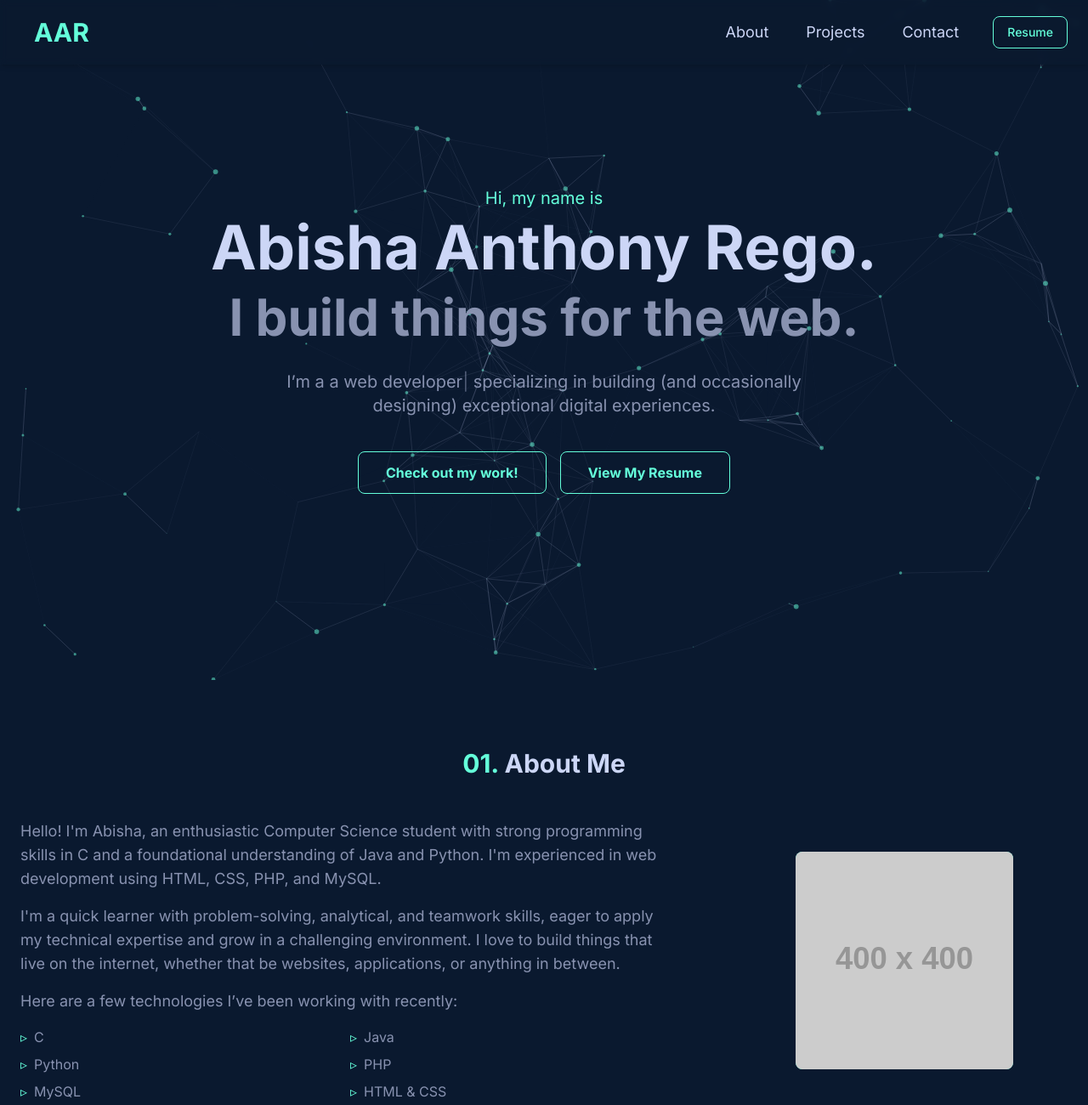
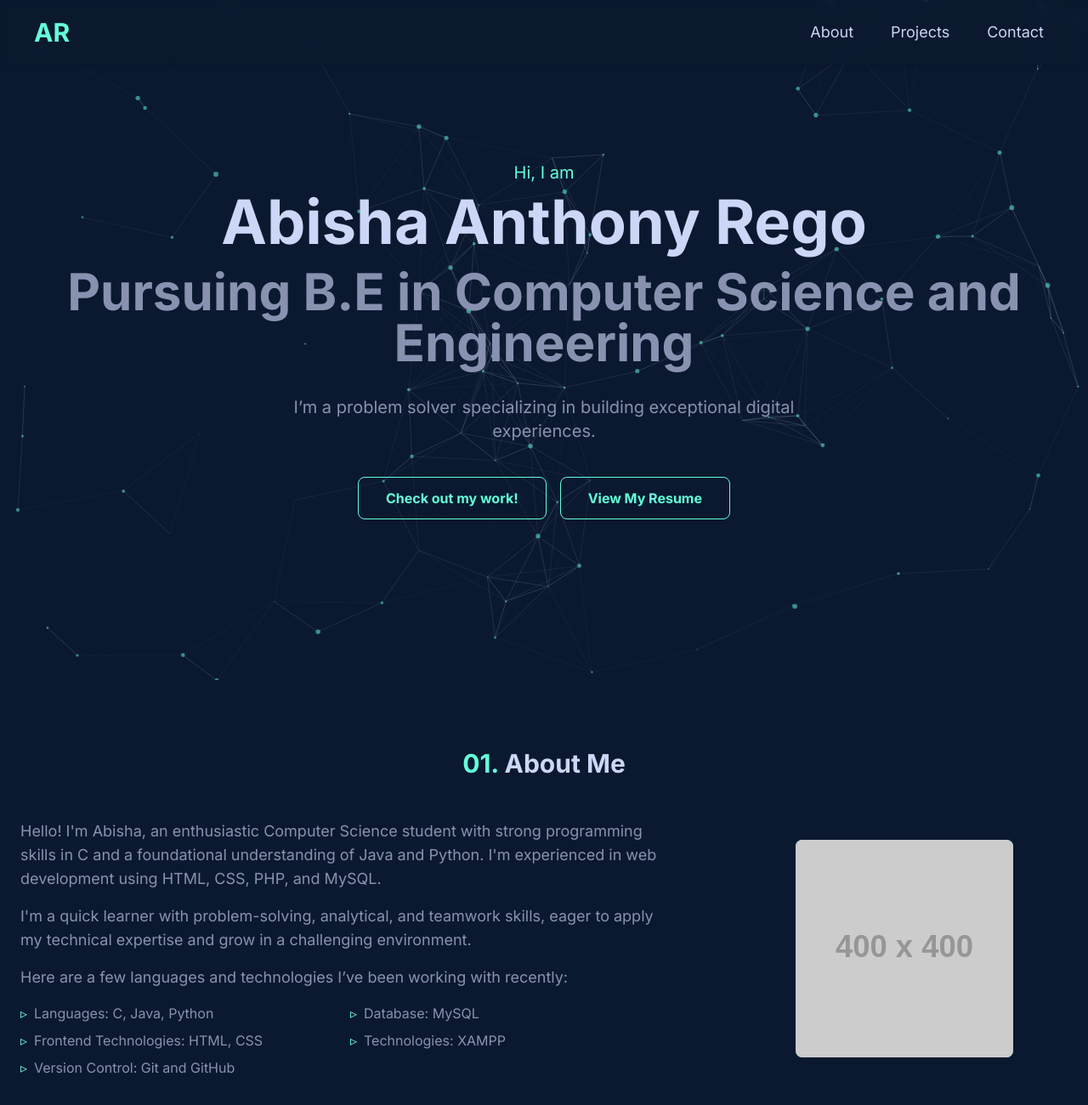
Before and after one commit to abisharego/abisharego.github.io, a plain HTML site: page index.html in a window 1280 px wide. Shown: the top 1300 px of the page at 85% size. Drawn offline with nearby package versions, Linux system fonts and the light colour scheme; placeholder pictures from the web are drawn by us.

Commit message:
Portfolio

```diff
--- a/index.html
+++ b/index.html
@@ -3,7 +3,7 @@
 <head>
     <meta charset="UTF-8">
     <meta name="viewport" content="width=device-width, initial-scale=1.0">
-    <title>Abisha Anthony Rego - Personal Portfolio</title>
+    <title>Abisha Anthony Rego - Portfolio</title>
     <script src="https://cdn.tailwindcss.com"></script>
     <link rel="preconnect" href="https://fonts.googleapis.com">
     <link rel="preconnect" href="https://fonts.gstatic.com" crossorigin>
@@ -76,8 +76,8 @@
     <header class="bg-[#0a192f]/80 backdrop-blur-sm fixed w-full z-30 top-0 text-white shadow-md">
         <div class="w-full container mx-auto flex flex-wrap items-center justify-between mt-0 py-4 px-6">
             <div class="pl-4 flex items-center">
-                <a class="text-[#64ffda] no-underline hover:no-underline font-bold text-2xl lg:text-3xl" href="#">
-                    AAR
+                <a class="text-[#64ffda] no-underline hover:no-underline font-bold text-2xl lg:text-3xl" href="#home">
+                    AR
                 </a>
             </div>
             <div class="block lg:hidden pr-4">
@@ -90,9 +90,7 @@
                     <li class="mr-3"><a class="nav-link inline-block py-2 px-4 text-[#ccd6f6] hover:text-[#64ffda] transition-colors duration-300" href="#about">About</a></li>
                     <li class="mr-3"><a class="nav-link inline-block py-2 px-4 text-[#ccd6f6] hover:text-[#64ffda] transition-colors duration-300" href="#projects">Projects</a></li>
                     <li class="mr-3"><a class="nav-link inline-block py-2 px-4 text-[#ccd6f6] hover:text-[#64ffda] transition-colors duration-300" href="#contact">Contact</a></li>
-                    <li class="ml-3">
-                        <a class="inline-block border border-[#64ffda] text-[#64ffda] font-medium py-2 px-4 rounded-lg hover:bg-[#64ffda]/10 transition-all duration-300 ease-in-out text-sm" href="Abisha Anthony Rego - Resume.pdf" target="_blank" rel="noopener noreferrer">Resume</a>
-                    </li>
+
                 </ul>
             </div>
         </div>
@@ -103,10 +101,10 @@
         <section id="home" class="relative min-h-screen flex items-center justify-center">
             <div id="particles-js"></div>
             <div class="content-z container mx-auto text-center px-6">
-                <p class="text-[#64ffda] text-lg md:text-xl mb-2">Hi, my name is</p>
-                <h1 class="text-4xl md:text-7xl font-bold text-[#ccd6f6] mb-4">Abisha Anthony Rego.</h1>
-                <h2 class="text-3xl md:text-6xl font-bold text-[#8892b0] mb-8">I build things for the web.</h2>
-                <p class="text-lg md:text-xl max-w-2xl mx-auto text-[#8892b0]">I’m a <span id="typed-text"></span> specializing in building (and occasionally designing) exceptional digital experiences.</p>
+                <p class="text-[#64ffda] text-lg md:text-xl mb-2">Hi, I am</p>
+                <h1 class="text-4xl md:text-7xl font-bold text-[#ccd6f6] mb-4">Abisha Anthony Rego</h1>
+                <h2 class="text-3xl md:text-6xl font-bold text-[#8892b0] mb-8">Pursuing B.E in Computer Science and Engineering</h2>
+                <p class="text-lg md:text-xl max-w-2xl mx-auto text-[#8892b0]">I’m <span id="typed-text"></span>specializing in building exceptional digital experiences.</p>
                 <div class="flex flex-col sm:flex-row justify-center items-center gap-4 mt-10">
                     <a href="#projects" class="w-full sm:w-auto bg-transparent border border-[#64ffda] text-[#64ffda] font-bold py-3 px-8 rounded-lg hover:bg-[#64ffda]/10 transition-all duration-300 ease-in-out">
                         Check out my work!
@@ -128,22 +126,21 @@
                            Hello! I'm Abisha, an enthusiastic Computer Science student with strong programming skills in C and a foundational understanding of Java and Python. I'm experienced in web development using HTML, CSS, PHP, and MySQL.
                         </p>
                         <p class="text-[#8892b0] mb-4 text-lg">
-                           I'm a quick learner with problem-solving, analytical, and teamwork skills, eager to apply my technical expertise and grow in a challenging environment. I love to build things that live on the internet, whether that be websites, applications, or anything in between.
+                           I'm a quick learner with problem-solving, analytical, and teamwork skills, eager to apply my technical expertise and grow in a challenging environment.
                         </p>
-                        <p class="text-[#8892b0] text-lg">Here are a few technologies I’ve been working with recently:</p>
+                        <p class="text-[#8892b0] text-lg">Here are a few languages and technologies I’ve been working with recently:</p>
                         <ul class="grid grid-cols-2 gap-2 mt-4 text-[#8892b0]">
-                            <li class="flex items-center"><span class="text-[#64ffda] mr-2">▹</span>C</li>
-                            <li class="flex items-center"><span class="text-[#64ffda] mr-2">▹</span>Java</li>
-                            <li class="flex items-center"><span class="text-[#64ffda] mr-2">▹</span>Python</li>
-                            <li class="flex items-center"><span class="text-[#64ffda] mr-2">▹</span>PHP</li>
-                            <li class="flex items-center"><span class="text-[#64ffda] mr-2">▹</span>MySQL</li>
-                            <li class="flex items-center"><span class="text-[#64ffda] mr-2">▹</span>HTML & CSS</li>
+                            <li class="flex items-center"><span class="text-[#64ffda] mr-2">▹</span>Languages: C, Java, Python</li>
+                            <li class="flex items-center"><span class="text-[#64ffda] mr-2">▹</span>Database: MySQL</li>
+                            <li class="flex items-center"><span class="text-[#64ffda] mr-2">▹</span>Frontend Technologies: HTML, CSS</li>
+                            <li class="flex items-center"><span class="text-[#64ffda] mr-2">▹</span>Technologies: XAMPP</li>
+                            <li class="flex items-center"><span class="text-[#64ffda] mr-2">▹</span>Version Control: Git and GitHub</li>
                         </ul>
                     </div>
                     <div class="md:w-1/3">
                         <div class="relative group w-64 h-64 mx-auto">
                             <div class="absolute inset-0 bg-[#64ffda] rounded-lg transform transition-transform duration-300 group-hover:translate-x-2 group-hover:translate-y-2"></div>
-                            <img src="https://placehold.co/400x400/0a192f/ccd6f6?text=AAR" alt="Abisha Anthony Rego" class="rounded-lg w-full h-full object-cover relative z-10 grayscale group-hover:grayscale-0 transition-all duration-300">
+                            <img src="https://placehold.co/400x400/0a192f/ccd6f6?text=AR" alt="Abisha Anthony Rego" class="rounded-lg w-full h-full object-cover relative z-10 grayscale group-hover:grayscale-0 transition-all duration-300">
                         </div>
                     </div>
                 </div>
@@ -161,7 +158,7 @@
                             <div class="flex justify-between items-center mb-4">
                                 <svg xmlns="http://www.w3.org/2000/svg" class="h-8 w-8 text-[#64ffda]" fill="none" viewBox="0 0 24 24" stroke="currentColor"><path stroke-linecap="round" stroke-linejoin="round" stroke-width="2" d="M3 7v10a2 2 0 002 2h14a2 2 0 002-2V9a2 2 0 00-2-2h-6l-2-2H5a2 2 0 00-2 2z"></path></svg>
                                 <div class="flex space-x-4">
-                                    <a href="https://github.com/abisharego/Placement-Portal-PESITM" target="_blank" class="text-[#ccd6f6] hover:text-[#64ffda] transition-colors"><svg xmlns="http://www.w3.org/2000/svg" width="24" height="24" viewBox="0 0 24 24" fill="none" stroke="currentColor" stroke-width="2" stroke-linecap="round" stroke-linejoin="round"><path d="M9 19c-5 1.5-5-2.5-7-3m14 6v-3.87a3.37 3.37 0 0 0-.94-2.61c3.14-.35 6.44-1.54 6.44-7A5.44 5.44 0 0 0 20 4.77 5.07 5.07 0 0 0 19.91 1S18.73.65 16 2.48a13.38 13.38 0 0 0-7 0C6.27.65 5.09 1 5.09 1A5.07 5.07 0 0 0 5 4.77a5.44 5.44 0 0 0-1.5 3.78c0 5.42 3.3 6.61 6.44 7A3.37 3.37 0 0 0 9 18.13V22"></path></svg></a>
+                                    <a href="https://github.com/Apoorvaalur/Placement-portal-PESITM-" target="_blank" class="text-[#ccd6f6] hover:text-[#64ffda] transition-colors"><svg xmlns="http://www.w3.org/2000/svg" width="24" height="24" viewBox="0 0 24 24" fill="none" stroke="currentColor" stroke-width="2" stroke-linecap="round" stroke-linejoin="round"><path d="M9 19c-5 1.5-5-2.5-7-3m14 6v-3.87a3.37 3.37 0 0 0-.94-2.61c3.14-.35 6.44-1.54 6.44-7A5.44 5.44 0 0 0 20 4.77 5.07 5.07 0 0 0 19.91 1S18.73.65 16 2.48a13.38 13.38 0 0 0-7 0C6.27.65 5.09 1 5.09 1A5.07 5.07 0 0 0 5 4.77a5.44 5.44 0 0 0-1.5 3.78c0 5.42 3.3 6.61 6.44 7A3.37 3.37 0 0 0 9 18.13V22"></path></svg></a>
                                 </div>
                             </div>
                             <h3 class="text-xl font-bold mb-2 text-[#ccd6f6]">Placement Portal</h3>
@@ -179,7 +176,7 @@
                             <div class="flex justify-between items-center mb-4">
                                 <svg xmlns="http://www.w3.org/2000/svg" class="h-8 w-8 text-[#64ffda]" fill="none" viewBox="0 0 24 24" stroke="currentColor"><path stroke-linecap="round" stroke-linejoin="round" stroke-width="2" d="M3 7v10a2 2 0 002 2h14a2 2 0 002-2V9a2 2 0 00-2-2h-6l-2-2H5a2 2 0 00-2 2z"></path></svg>
                                 <div class="flex space-x-4">
-                                     <a href="#" class="text-[#ccd6f6] hover:text-[#64ffda] transition-colors"><svg xmlns="http://www.w3.org/2000/svg" width="24" height="24" viewBox="0 0 24 24" fill="none" stroke="currentColor" stroke-width="2" stroke-linecap="round" stroke-linejoin="round"><path d="M9 19c-5 1.5-5-2.5-7-3m14 6v-3.87a3.37 3.37 0 0 0-.94-2.61c3.14-.35 6.44-1.54 6.44-7A5.44 5.44 0 0 0 20 4.77 5.07 5.07 0 0 0 19.91 1S18.73.65 16 2.48a13.38 13.38 0 0 0-7 0C6.27.65 5.09 1 5.09 1A5.07 5.07 0 0 0 5 4.77a5.44 5.44 0 0 0-1.5 3.78c0 5.42 3.3 6.61 6.44 7A3.37 3.37 0 0 0 9 18.13V22"></path></svg></a>
+                                     <a href="https://github.com/abisharego/Save-Serve" target="_blank" class="text-[#ccd6f6] hover:text-[#64ffda] transition-colors"><svg xmlns="http://www.w3.org/2000/svg" width="24" height="24" viewBox="0 0 24 24" fill="none" stroke="currentColor" stroke-width="2" stroke-linecap="round" stroke-linejoin="round"><path d="M9 19c-5 1.5-5-2.5-7-3m14 6v-3.87a3.37 3.37 0 0 0-.94-2.61c3.14-.35 6.44-1.54 6.44-7A5.44 5.44 0 0 0 20 4.77 5.07 5.07 0 0 0 19.91 1S18.73.65 16 2.48a13.38 13.38 0 0 0-7 0C6.27.65 5.09 1 5.09 1A5.07 5.07 0 0 0 5 4.77a5.44 5.44 0 0 0-1.5 3.78c0 5.42 3.3 6.61 6.44 7A3.37 3.37 0 0 0 9 18.13V22"></path></svg></a>
                                 </div>
                             </div>
                             <h3 class="text-xl font-bold mb-2 text-[#ccd6f6]">Save and Serve (Hackathon)</h3>
@@ -218,7 +215,6 @@
                 <a href="https://linkedin.com/in/abisharego" target="_blank" class="hover:text-[#64ffda] transition-colors"><svg xmlns="http://www.w3.org/2000/svg" width="24" height="24" viewBox="0 0 24 24" fill="none" stroke="currentColor" stroke-width="2" stroke-linecap="round" stroke-linejoin="round"><path d="M16 8a6 6 0 0 1 6 6v7h-4v-7a2 2 0 0 0-2-2 2 2 0 0 0-2 2v7h-4v-7a6 6 0 0 1 6-6z"></path><rect x="2" y="9" width="4" height="12"></rect><circle cx="4" cy="4" r="2"></circle></svg></a>
             </div>
             <p class="text-sm">Designed & Built by Abisha Anthony Rego</p>
-            <p class="text-xs mt-1">Inspired by Brittany Chiang's portfolio design.</p>
         </div>
     </footer>
 
@@ -249,7 +245,7 @@
 
         // Typed.js for typing animation
         var typed = new Typed('#typed-text', {
-            strings: ["a computer science student", "a web developer", "a problem solver"],
+            strings: ["a computer science student", "a problem solver"],
             typeSpeed: 50,
             backSpeed: 30,
             loop: true,
```
Also changed, not shown: 1 other file.
